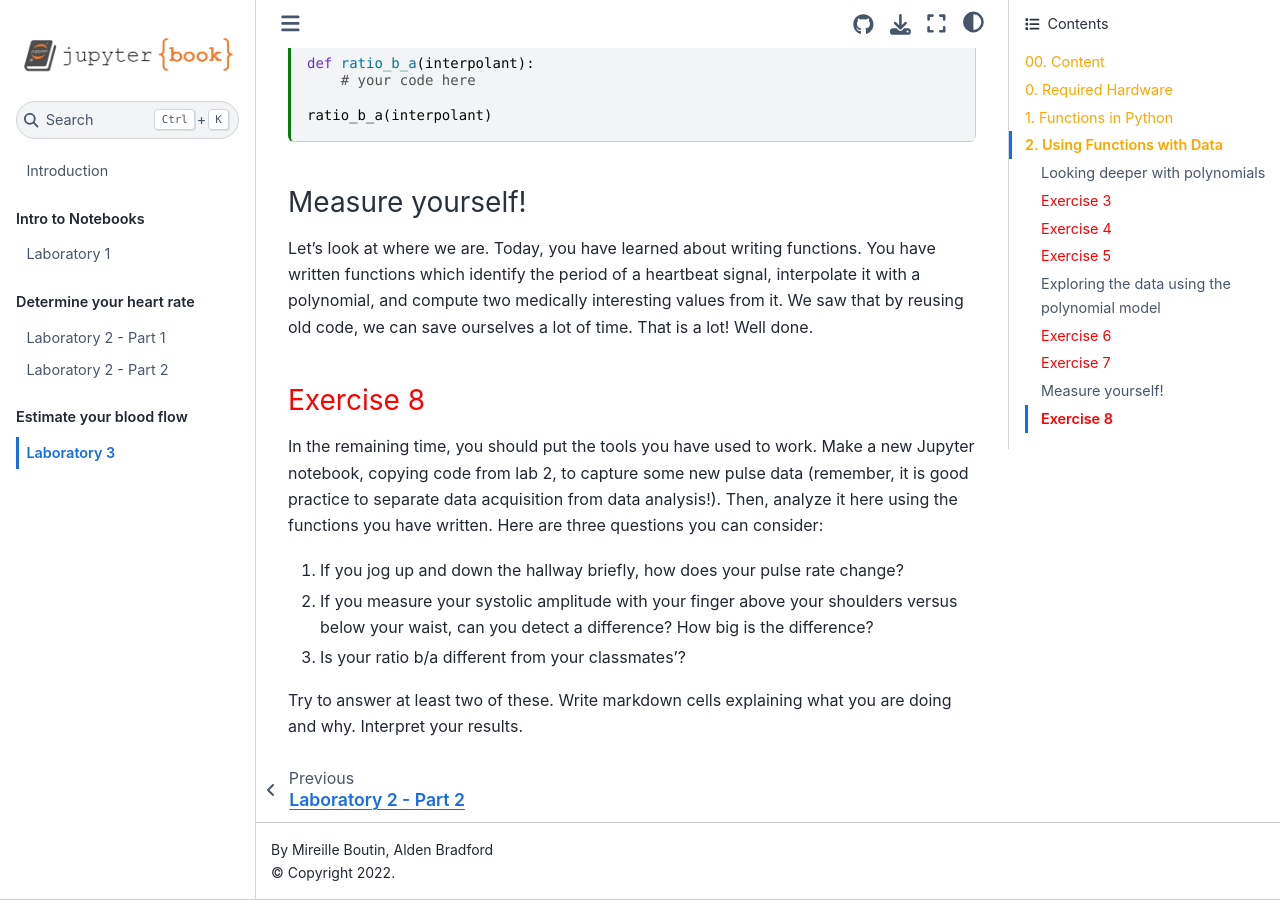
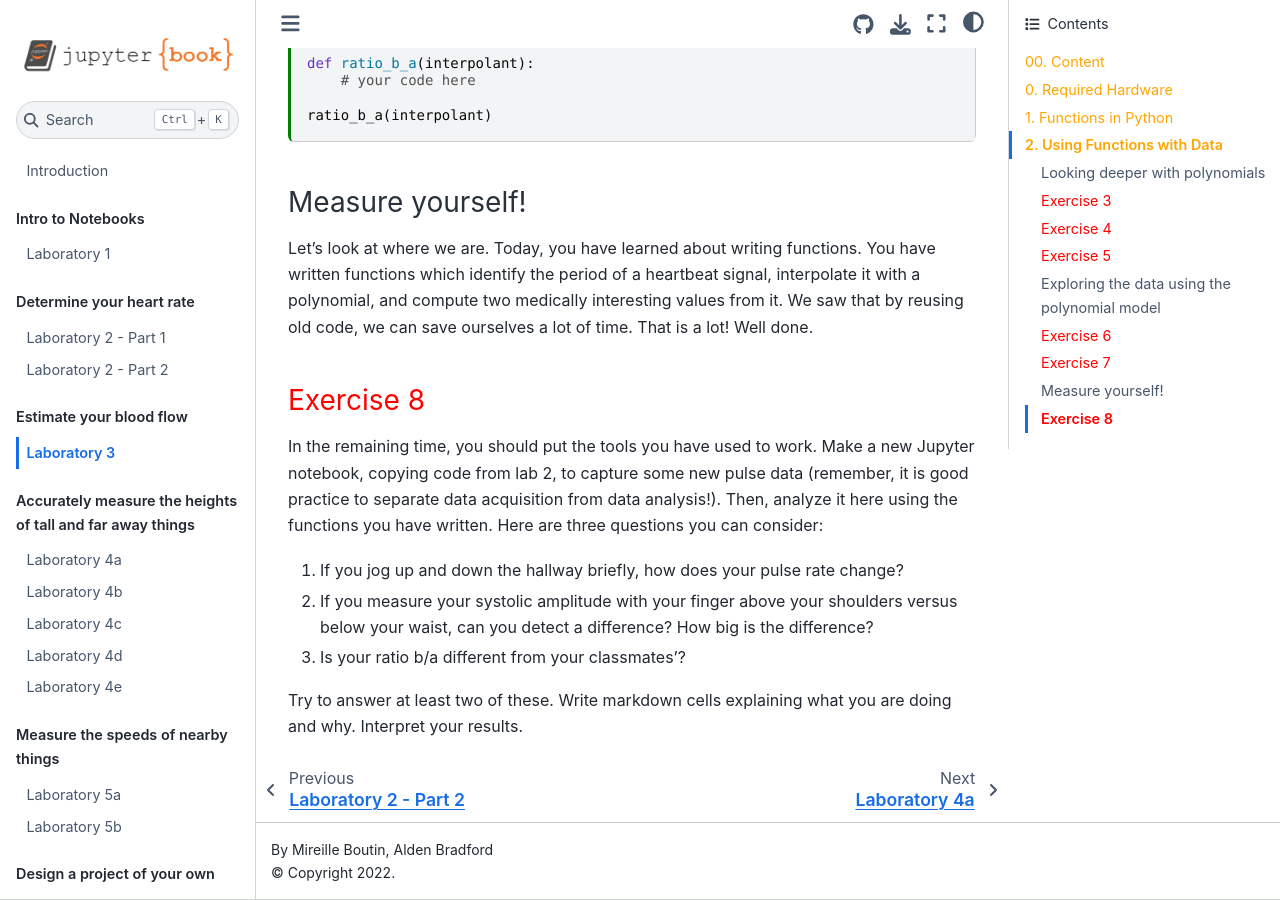
Before and after one commit to TheDataScienceLabs/DSLab_Calculus, a Jupyter Book: the page built from book/labs/3_estimate_blood_flow/lab3.ipynb, in a window 1280 px wide and 900 px high, scrolled down 11394 px. Built offline with Jupyter Book 1.0.4 settings and Sphinx 7.4.7 and the Sphinx Book theme 1.1.4, drawn with Linux system fonts in a browser that asks for light colours; pages that are not in the unit, such as notebooks, are missing from menus; some of the changed lines change nothing that is shown.

Commit message:
Fixed the TOC to match the new file names

```diff
--- a/book/_toc.yml
+++ b/book/_toc.yml
@@ -17,15 +17,15 @@ parts:
   - file: labs/3_estimate_blood_flow/lab3.ipynb
 - caption: Accurately measure the heights of tall and far away things
   chapters:
-  - file: labs/4_measure_tall_things/a_prepare_for_building_inclinometer/lab6.ipynb
-  - file: labs/4_measure_tall_things/b_build_an_inclinometer/lab7.ipynb
-  - file: labs/4_measure_tall_things/c_make_the_measurements/lab8.ipynb
-  - file: labs/4_measure_tall_things/d_error_analysis/lab9.ipynb
-  - file: labs/4_measure_tall_things/e_symbolic_error/lab10.ipynb
+  - file: labs/4_measure_tall_things/a_prepare_for_building_inclinometer/lab4a.ipynb
+  - file: labs/4_measure_tall_things/b_build_an_inclinometer/lab4b.ipynb
+  - file: labs/4_measure_tall_things/c_make_the_measurements/lab4c.ipynb
+  - file: labs/4_measure_tall_things/d_error_analysis/lab4d.ipynb
+  - file: labs/4_measure_tall_things/e_symbolic_error/lab4e.ipynb
 - caption: Measure the speeds of nearby things
   chapters:
-  - file: labs/5_measure_speeds/a_derivatives/lab4.ipynb
-  - file: labs/5_measure_speeds/b_build_a_tool/lab5.ipynb
+  - file: labs/5_measure_speeds/a_derivatives/lab5a.ipynb
+  - file: labs/5_measure_speeds/b_build_a_tool/lab5b.ipynb
 - caption: Design a project of your own
   chapters:
-  - file: labs/final_project/lab11.ipynb
+  - file: labs/final_project/labfinal.ipynb
```
